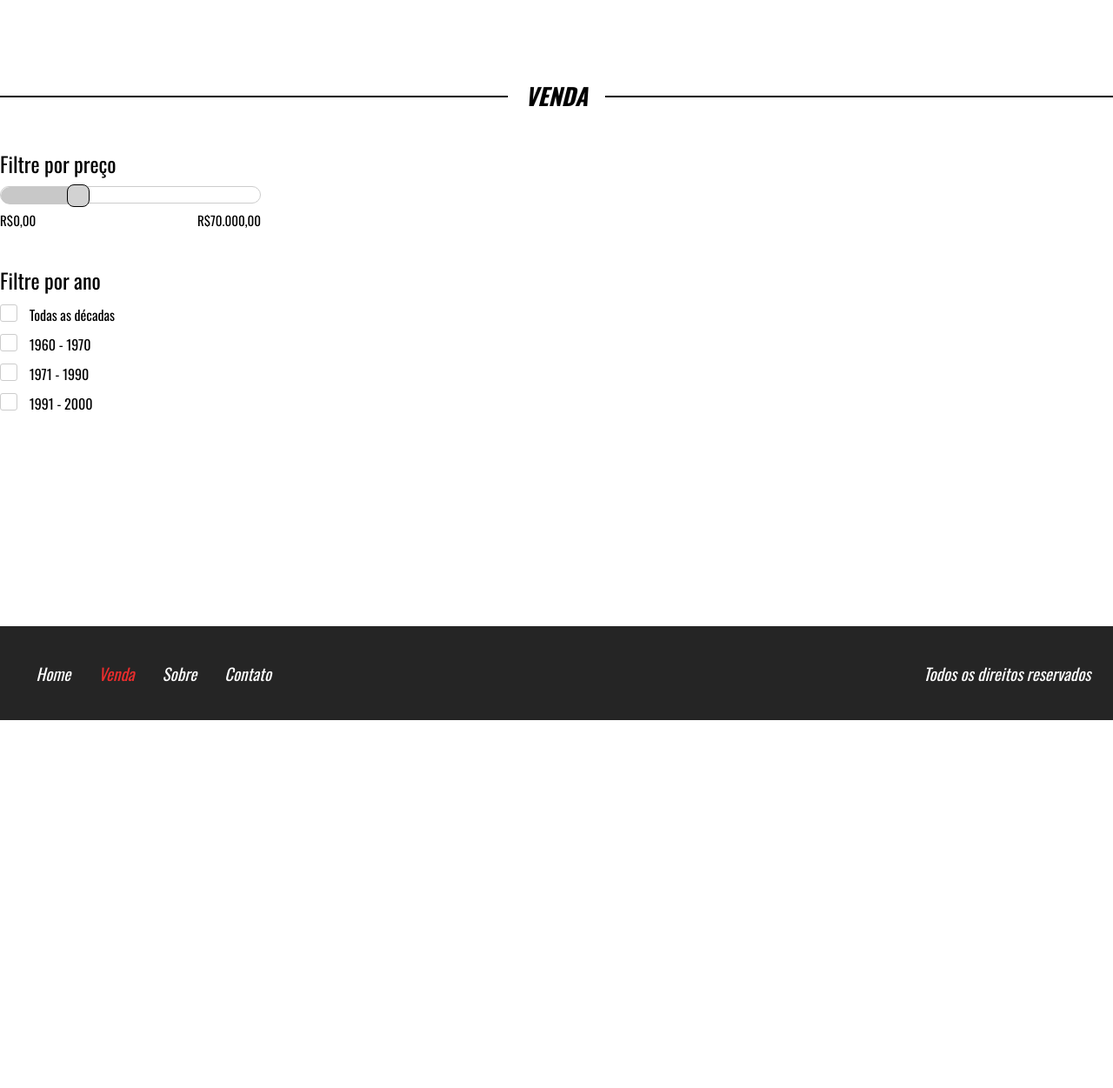
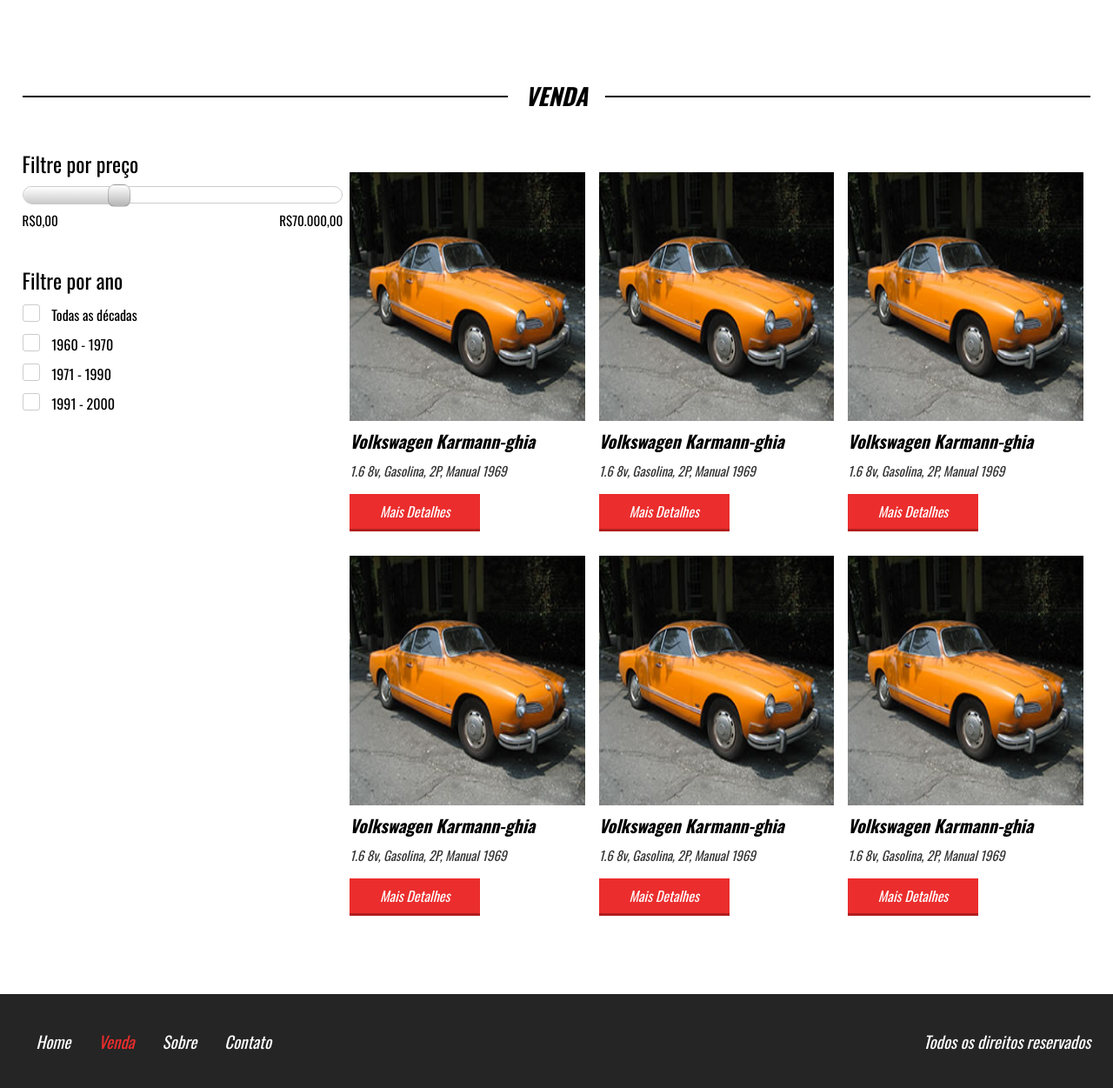
Before and after one commit to jacildofurtado/Danki-code, a PHP site: page /venda.html in a window 1280 px wide. Shown: the part 130-1381 px from the top of the page at 87% size. Before the commit the page ends 958 px from the top, so only its background shows below. Run offline with PHP 8.4, Linux system fonts and the light colour scheme.

Commit message:
Terminado pag de venda

```diff
--- a/ftont-end-completo/projeto-05/css/style.css
+++ b/ftont-end-completo/projeto-05/css/style.css
@@ -392,7 +392,7 @@
 /*Inicio da página de Venda*/
 
 section.venda{
-    padding: 90px 0;
+    padding: 90px 2%;
     min-height: 90%;
 }
 
@@ -406,7 +406,7 @@
 }
 
 .search1{
-    width: 300px;
+    width: 90%x;
 }
 
 .search1 h2{
@@ -432,7 +432,7 @@
     width: 30%;
     height: 20px;
     border-radius: 20px;
-    background-color: rgb(200, 200, 200);
+    background: linear-gradient(to bottom, rgb(255,255,255), rgb(200,200,200))
 }
 
 .pointer-barra{
@@ -442,8 +442,8 @@
     left: calc(30% - 13px);
     top: -3px;
     border-radius: 8px;
-    background-color: rgb(210, 210, 210);
-    border: 1px solid black;
+    background: linear-gradient(to bottom, rgb(255,255,255), rgb(180,180,180));
+    border: 1px solid #4444;
     cursor: pointer;
 }
 
@@ -490,12 +490,37 @@
     display: inline-block;
     vertical-align: top;
     cursor: pointer;
+    position: relative;
+}
+
+.form-venda-wraper input[type=checkbox]:checked + label > .circle{
+    display: block;
+}
+
+.circle{
+    width: 8px;
+    height: 8px;
+    border-radius: 4px;
+    display: none;
+    background-color: black;
+    position: absolute;
+    top: 5px;
+    left: 5px;
 }
 
 .form-venda-wraper span{
     vertical-align: top;
     display: inline-block;
     padding: 0 10px;
+}
+
+.vitrine-venda{
+    float: left;
+    width: 70%;
+}
+
+.vitrine-venda .vitrine-destaque{
+    margin-top: 20px;
 }
 
 @media screen and (max-width: 1400px) {
@@ -570,6 +595,21 @@
     footer p{
         float: none;
     }
+
+    .sidebar{
+        width: 100%;
+        text-align: center;
+    }
+
+    .search2{
+        display: inline-block;
+        text-align: left;
+    }
+
+    .vitrine-venda{
+        width: 100%;
+        text-align: center;
+    }
 }
 
 @media screen and (max-width: 580px){
--- a/ftont-end-completo/projeto-05/venda.html
+++ b/ftont-end-completo/projeto-05/venda.html
@@ -74,31 +74,96 @@
                         <form action="">
                             <div class="form-venda-wraper">
                                 <input type="checkbox" name="item1" id="item1">
-                                <label for="item1"></label>
+                                <label for="item1">
+                                    <div class="circle"></div>
+                                </label><!--item1-->
                                 <span>Todas as décadas</span>
                             </div><!--form-venda-wraper-->
 
                             <div class="form-venda-wraper">
                                 <input type="checkbox" name="item2" id="item2">
-                                <label for="item2"></label>
+                                <label for="item2">
+                                    <div class="circle"></div>
+                                </label><!--item2-->
                                 <span>1960 - 1970</span>
                             </div><!--form-venda-wraper-->
 
                             <div class="form-venda-wraper">
                                 <input type="checkbox" name="item3" id="item3">
-                                <label for="item3"></label>
+                                <label for="item3">
+                                    <div class="circle"></div>
+                                </label><!--item3-->
                                 <span>1971 - 1990</span>
                             </div><!--form-venda-wraper-->
 
                             <div class="form-venda-wraper">
                                 <input type="checkbox" name="item4" id="item4">
-                                <label for="item4"></label>
+                                <label for="item4">
+                                    <div class="circle"></div>
+                                </label><!--item4-->
                                 <span>1991 - 2000</span>
                             </div><!--form-venda-wraper-->
                         </form>
                     </div><!--search2-->
                 </div><!--sidebar-->
 
+                <div class="vitrine-venda">
+                    <div class="vitrine-destaque">
+                        <div class="carro-img" style="background-image: url(images/carro1.jpg);"></div><!--carro-img-->
+                        <div class="info-carro">
+                            <h2>Volkswagen Karmann-ghia</h2>
+                            <p>1.6 8v, Gasolina, 2P, Manual 1969</p>
+                            <a class="btn1" href="">Mais Detalhes</a>
+                        </div><!--info-carro-->
+                    </div><!--vitrine-destaques-->
+
+                    <div class="vitrine-destaque">
+                        <div class="carro-img" style="background-image: url(images/carro1.jpg);"></div><!--carro-img-->
+                        <div class="info-carro">
+                            <h2>Volkswagen Karmann-ghia</h2>
+                            <p>1.6 8v, Gasolina, 2P, Manual 1969</p>
+                            <a class="btn1" href="">Mais Detalhes</a>
+                        </div><!--info-carro-->
+                    </div><!--vitrine-destaques-->
+
+                    <div class="vitrine-destaque">
+                        <div class="carro-img" style="background-image: url(images/carro1.jpg);"></div><!--carro-img-->
+                        <div class="info-carro">
+                            <h2>Volkswagen Karmann-ghia</h2>
+                            <p>1.6 8v, Gasolina, 2P, Manual 1969</p>
+                            <a class="btn1" href="">Mais Detalhes</a>
+                        </div><!--info-carro-->
+                    </div><!--vitrine-destaques-->
+
+                    <div class="vitrine-destaque">
+                        <div class="carro-img" style="background-image: url(images/carro1.jpg);"></div><!--carro-img-->
+                        <div class="info-carro">
+                            <h2>Volkswagen Karmann-ghia</h2>
+                            <p>1.6 8v, Gasolina, 2P, Manual 1969</p>
+                            <a class="btn1" href="">Mais Detalhes</a>
+                        </div><!--info-carro-->
+                    </div><!--vitrine-destaques-->
+
+                    <div class="vitrine-destaque">
+                        <div class="carro-img" style="background-image: url(images/carro1.jpg);"></div><!--carro-img-->
+                        <div class="info-carro">
+                            <h2>Volkswagen Karmann-ghia</h2>
+                            <p>1.6 8v, Gasolina, 2P, Manual 1969</p>
+                            <a class="btn1" href="">Mais Detalhes</a>
+                        </div><!--info-carro-->
+                    </div><!--vitrine-destaques-->
+
+                    <div class="vitrine-destaque">
+                        <div class="carro-img" style="background-image: url(images/carro1.jpg);"></div><!--carro-img-->
+                        <div class="info-carro">
+                            <h2>Volkswagen Karmann-ghia</h2>
+                            <p>1.6 8v, Gasolina, 2P, Manual 1969</p>
+                            <a class="btn1" href="">Mais Detalhes</a>
+                        </div><!--info-carro-->
+                    </div><!--vitrine-destaques-->
+                </div><!--vitrine-venda-->
+
+                <div class="clear"></div>
             </div><!--container-->
         </div><!--content-venda-->
     </section><!--venda-->
```
